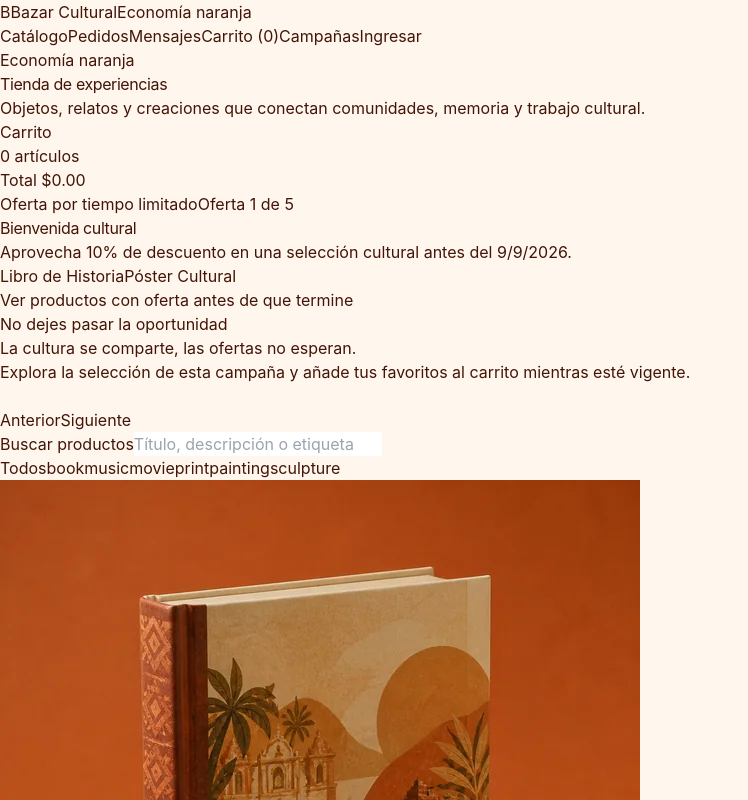
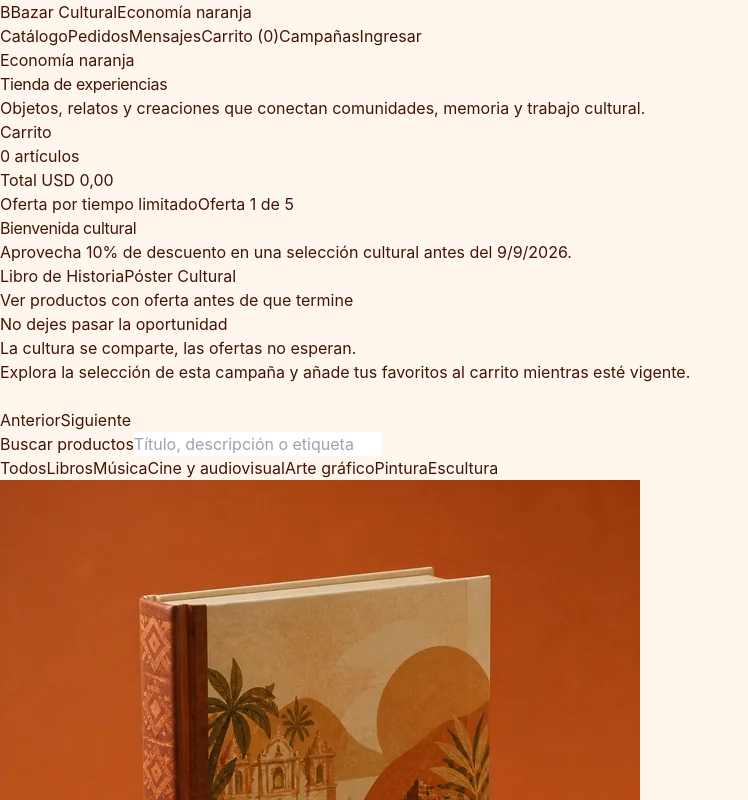
Before and after one commit to cesarcordovaortiz/bazar-cultural, a React (Vite) app: page / in a window 1280 px wide. Shown: the top 800 px of the page, without its empty margins (0-748 px from the left). Built offline with nearby package versions, Linux system fonts and the light colour scheme.

Commit message:
Mejorar localización de categorías y precios

```diff
--- a/src/features/catalog/ProductDetailPage.tsx
+++ b/src/features/catalog/ProductDetailPage.tsx
@@ -2,6 +2,7 @@ import { Link, useParams } from 'react-router-dom';
 import { useCart } from '../cart/CartContext';
 import { useProducts } from './useProducts';
 import { getProductPricing } from '../../lib/pricing';
+import { formatCurrency, getProductTypeLabel } from '../../lib/presentation';
 
 export function ProductDetailPage() {
   const { productId } = useParams<{ productId: string }>();
@@ -19,11 +20,11 @@ export function ProductDetailPage() {
         <div className="aspect-square overflow-hidden rounded-3xl bg-orange-100"><img src={product.image} alt={`Imagen de ${product.name}`} width="640" height="640" className="h-full w-full object-cover" /></div>
         <div className="flex flex-col items-start">
           <Link to="/" className="text-sm font-semibold text-slate-600 underline underline-offset-4">Volver al catálogo</Link>
-          <p className="mt-6 text-sm font-medium uppercase tracking-wider text-slate-500">{product.type}</p>
+          <p className="mt-6 text-sm font-medium uppercase tracking-wider text-slate-500">{getProductTypeLabel(product.type)}</p>
           <h1 className="mt-2 text-3xl font-semibold text-slate-950">{product.name}</h1>
           <p className="mt-4 leading-7 text-slate-600">{product.description}</p>
           <div className="mt-5 flex flex-wrap gap-2">{product.tags.map((tag) => <span key={tag} className="rounded-full bg-slate-100 px-3 py-1 text-sm text-slate-700">{tag}</span>)}</div>
-          <div className="mt-8"><p className="text-3xl font-semibold text-slate-950">${pricing?.finalPrice.toFixed(2)}</p>{pricing?.campaign && <><p className="mt-1 text-sm font-semibold text-orange-800">{pricing.discountPercent}% de descuento · {pricing.campaign.name}</p><p className="mt-1 text-sm text-slate-500 line-through">Precio habitual: ${pricing.originalPrice.toFixed(2)}</p></>}</div>
+          <div className="mt-8"><p className="text-3xl font-semibold text-slate-950">{pricing && formatCurrency(pricing.finalPrice, product.currency)}</p>{pricing?.campaign && <><p className="mt-1 text-sm font-semibold text-orange-800">{pricing.discountPercent}% de descuento · {pricing.campaign.name}</p><p className="mt-1 text-sm text-slate-500 line-through">Precio habitual: {formatCurrency(pricing.originalPrice, product.currency)}</p></>}</div>
           <p className="mt-2 text-sm text-slate-600">{product.inventory} unidades disponibles</p>
           <button type="button" disabled={product.inventory === 0} onClick={() => addProduct(product)} className="mt-6 rounded-2xl bg-slate-950 px-5 py-3 text-sm font-semibold text-white transition-all duration-200 hover:bg-slate-800 active:scale-[0.98] disabled:cursor-not-allowed disabled:bg-slate-400 focus-visible:outline-none focus-visible:ring-2 focus-visible:ring-slate-500">{product.inventory === 0 ? 'Agotado' : 'Añadir al carrito'}</button>
         </div>
--- a/src/features/checkout/CheckoutPage.tsx
+++ b/src/features/checkout/CheckoutPage.tsx
@@ -3,6 +3,7 @@ import { Link, useNavigate } from 'react-router-dom';
 import { useForm } from 'react-hook-form';
 import { useCart } from '../cart/CartContext';
 import { saveOrder } from '../../lib/orderStore';
+import { formatCurrency } from '../../lib/presentation';
 import type { Address, PaymentMethod } from '../../types';
 import { useAuth } from '../auth/useAuth';
 
@@ -145,7 +146,7 @@ export function CheckoutPage() {
 
         <aside className="rounded-3xl bg-slate-950 p-8 text-white shadow-sm">
           <h2 className="text-xl font-semibold">Resumen</h2>
-          <dl className="mt-4 space-y-3 text-sm"><div className="flex justify-between gap-4"><dt className="text-slate-300">Subtotal</dt><dd className="font-semibold">${subtotal.toFixed(2)}</dd></div>{discount > 0 && <div className="flex justify-between gap-4 text-orange-200"><dt>Descuento de campañas</dt><dd className="font-semibold">−${discount.toFixed(2)}</dd></div>}<div className="border-t border-white/20 pt-3"><dt className="text-slate-300">Total del carrito</dt><dd className="mt-1 text-4xl font-semibold">${orderTotal.toFixed(2)}</dd></div></dl>
+          <dl className="mt-4 space-y-3 text-sm"><div className="flex justify-between gap-4"><dt className="text-slate-300">Subtotal</dt><dd className="font-semibold">{formatCurrency(subtotal)}</dd></div>{discount > 0 && <div className="flex justify-between gap-4 text-orange-200"><dt>Descuento de campañas</dt><dd className="font-semibold">−{formatCurrency(discount)}</dd></div>}<div className="border-t border-white/20 pt-3"><dt className="text-slate-300">Total del carrito</dt><dd className="mt-1 text-4xl font-semibold">{formatCurrency(orderTotal)}</dd></div></dl>
           <p className="mt-4 text-sm text-slate-400">{items.length} artículos listos para envío</p>
           {isSubmitted && <p className="mt-4 rounded-3xl bg-green-500/10 px-4 py-3 text-sm text-green-100">Pedido creado correctamente.</p>}
         </aside>
--- a/src/features/orders/admin/AdminOrdersPage.tsx
+++ b/src/features/orders/admin/AdminOrdersPage.tsx
@@ -2,16 +2,13 @@ import { useEffect, useMemo, useState } from 'react';
 import { Link } from 'react-router-dom';
 import { FixedSizeList as List } from 'react-window';
 import { readOrders, subscribeOrders, updateOrderStatus } from '../../../lib/orderStore';
+import { formatCurrency } from '../../../lib/presentation';
 import type { Order, OrderStatus } from '../../../types';
 
 const STATUS_FILTERS: OrderStatus[] = ['PENDIENTE', 'ACEPTADO', 'EN_CAMINO', 'ENTREGADO', 'CANCELADO'];
 const PAGE_SIZE = 20;
 
 type SortOption = 'newest' | 'oldest' | 'total-desc' | 'total-asc';
-
-function formatCurrency(value: number) {
-  return `$${value.toFixed(2)}`;
-}
 
 export function AdminOrdersPage() {
   const [statusFilter, setStatusFilter] = useState<OrderStatus | 'ALL'>('ALL');
--- a/src/features/orders/user/OrderHistoryPage.tsx
+++ b/src/features/orders/user/OrderHistoryPage.tsx
@@ -1,6 +1,7 @@
 import { useEffect, useState } from 'react';
 import { Link } from 'react-router-dom';
 import { readOrders, subscribeOrders } from '../../../lib/orderStore';
+import { formatCurrency } from '../../../lib/presentation';
 import type { Order } from '../../../types';
 
 export function OrderHistoryPage() {
@@ -31,7 +32,7 @@ export function OrderHistoryPage() {
                 </div>
                 <div className="mt-4 flex items-center justify-between text-sm text-slate-600">
                   <span>{order.items.length} artículos</span>
-                  <span>Total ${order.total.toFixed(2)}</span>
+                  <span>Total {formatCurrency(order.total, order.currency)}</span>
                 </div>
               </Link>
             ))
--- a/src/features/shop/ShopPage.tsx
+++ b/src/features/shop/ShopPage.tsx
@@ -3,22 +3,24 @@ import { Link } from 'react-router-dom';
 import { useCart } from '../cart/CartContext';
 import { useProducts } from '../catalog/useProducts';
 import { getProductPricing } from '../../lib/pricing';
+import { formatCurrency, PRODUCT_TYPE_OPTIONS } from '../../lib/presentation';
 import { useActiveCampaigns } from '../campaigns/useActiveCampaigns';
+import type { ProductType } from '../../types';
 
-const PRODUCT_TYPES = ['Todos', 'book', 'music', 'movie', 'print', 'painting', 'sculpture'] as const;
+const PRODUCT_TYPES: Array<{ value: ProductType | 'all'; label: string }> = [{ value: 'all', label: 'Todos' }, ...PRODUCT_TYPE_OPTIONS];
 
 export function ShopPage() {
   const { addProduct, items, total } = useCart();
   const { data: products = [], isLoading } = useProducts();
   const [search, setSearch] = useState('');
-  const [type, setType] = useState<(typeof PRODUCT_TYPES)[number]>('Todos');
+  const [type, setType] = useState<ProductType | 'all'>('all');
   const [activeOfferIndex, setActiveOfferIndex] = useState(0);
   const activeCampaigns = useActiveCampaigns();
 
   const itemCount = useMemo(() => items.reduce((sum, item) => sum + item.quantity, 0), [items]);
   const filteredProducts = useMemo(() => products.filter((product) => {
     const term = search.toLocaleLowerCase();
-    return (type === 'Todos' || product.type === type) && [product.name, product.description, ...product.tags].some((value) => value.toLocaleLowerCase().includes(term));
+    return (type === 'all' || product.type === type) && [product.name, product.description, ...product.tags].some((value) => value.toLocaleLowerCase().includes(term));
   }), [products, search, type]);
   const activeOffer = activeCampaigns[activeOfferIndex % activeCampaigns.length];
   const activeOfferProducts = activeOffer ? products.filter((product) => activeOffer.productIds.includes(product.id)) : [];
@@ -42,7 +44,7 @@ export function ShopPage() {
           >
             <p className="text-xs uppercase tracking-[0.2em] text-orange-100">Carrito</p>
             <p className="text-xl font-semibold">{itemCount} artículos</p>
-            <p className="text-sm text-orange-50">Total ${total.toFixed(2)}</p>
+            <p className="text-sm text-orange-50">Total {formatCurrency(total)}</p>
           </Link>
         </div>
       </section>
@@ -66,7 +68,7 @@ export function ShopPage() {
       <section aria-label="Filtros del catálogo" className="cultural-surface mb-6 rounded-3xl p-5">
         <div className="flex flex-col gap-4 sm:flex-row sm:items-center sm:justify-between">
           <label className="text-sm font-semibold text-stone-700">Buscar productos<input value={search} onChange={(event) => setSearch(event.target.value)} placeholder="Título, descripción o etiqueta" className="mt-2 block w-full rounded-2xl border border-orange-200 bg-orange-50 px-4 py-3 text-stone-900 placeholder:text-stone-500 sm:w-80 focus-visible:outline-none focus-visible:ring-2 focus-visible:ring-orange-600" /></label>
-          <div className="flex flex-wrap gap-2">{PRODUCT_TYPES.map((item) => <button key={item} type="button" aria-pressed={type === item} onClick={() => setType(item)} className={type === item ? 'rounded-full bg-orange-700 px-3 py-2 text-sm font-semibold text-white shadow-sm focus-visible:outline-none focus-visible:ring-2 focus-visible:ring-orange-600' : 'rounded-full bg-orange-100 px-3 py-2 text-sm font-semibold text-stone-700 transition hover:bg-orange-200 focus-visible:outline-none focus-visible:ring-2 focus-visible:ring-orange-600'}>{item === 'Todos' ? item : item}</button>)}</div>
+          <div className="flex flex-wrap gap-2">{PRODUCT_TYPES.map((item) => <button key={item.value} type="button" aria-pressed={type === item.value} onClick={() => setType(item.value)} className={type === item.value ? 'rounded-full bg-orange-700 px-3 py-2 text-sm font-semibold text-white shadow-sm focus-visible:outline-none focus-visible:ring-2 focus-visible:ring-orange-600' : 'rounded-full bg-orange-100 px-3 py-2 text-sm font-semibold text-stone-700 transition hover:bg-orange-200 focus-visible:outline-none focus-visible:ring-2 focus-visible:ring-orange-600'}>{item.label}</button>)}</div>
         </div>
       </section>
 
@@ -86,7 +88,7 @@ export function ShopPage() {
             <p className="mb-5 text-sm leading-6 text-slate-600">{product.description}</p>
             <Link to={`/products/${product.id}`} className="mb-5 inline-flex text-sm font-semibold text-orange-800 underline underline-offset-4 transition hover:text-orange-950 focus-visible:outline-none focus-visible:ring-2 focus-visible:ring-orange-600">Ver detalle</Link>
             <div className="flex items-center justify-between gap-3">
-              <span className="flex flex-col"><span className="text-2xl font-semibold text-slate-900">${pricing.finalPrice.toFixed(2)}</span>{pricing.campaign && <span className="text-sm text-stone-500 line-through">${pricing.originalPrice.toFixed(2)}</span>}</span>
+              <span className="flex flex-col"><span className="text-2xl font-semibold text-slate-900">{formatCurrency(pricing.finalPrice, product.currency)}</span>{pricing.campaign && <span className="text-sm text-stone-500 line-through">{formatCurrency(pricing.originalPrice, product.currency)}</span>}</span>
               <button
                 type="button"
                 onClick={() => addProduct(product)}
--- /dev/null
+++ b/src/lib/presentation.ts
@@ -0,0 +1,25 @@
+import type { ProductType } from '../types';
+
+export const PRODUCT_TYPE_OPTIONS: Array<{ value: ProductType; label: string }> = [
+  { value: 'book', label: 'Libros' },
+  { value: 'music', label: 'Música' },
+  { value: 'movie', label: 'Cine y audiovisual' },
+  { value: 'print', label: 'Arte gráfico' },
+  { value: 'painting', label: 'Pintura' },
+  { value: 'sculpture', label: 'Escultura' },
+];
+
+const PRODUCT_TYPE_LABELS = Object.fromEntries(PRODUCT_TYPE_OPTIONS.map(({ value, label }) => [value, label])) as Record<ProductType, string>;
+
+export function getProductTypeLabel(type: ProductType): string {
+  return PRODUCT_TYPE_LABELS[type];
+}
+
+export function formatCurrency(value: number, currency = 'USD'): string {
+  return new Intl.NumberFormat('es-BO', {
+    style: 'currency',
+    currency,
+    minimumFractionDigits: 2,
+    maximumFractionDigits: 2,
+  }).format(value);
+}
--- a/src/types.ts
+++ b/src/types.ts
@@ -1,4 +1,5 @@
 export type OrderStatus = 'PENDIENTE' | 'ACEPTADO' | 'EN_CAMINO' | 'ENTREGADO' | 'CANCELADO';
+export type ProductType = 'book' | 'music' | 'movie' | 'print' | 'painting' | 'sculpture';
 
 export interface Product {
   id: string;
@@ -7,7 +8,7 @@ export interface Product {
   price: number;
   currency: string;
   inventory: number;
-  type: 'book' | 'music' | 'movie' | 'print' | 'painting' | 'sculpture';
+  type: ProductType;
   tags: string[];
   image: string;
 }
```
Also changed, not shown: src/features/cart/CartPage.tsx (+7 -6 lines), src/features/orders/user/OrderDetailPage.tsx (+5 -4 lines), 2 other files (tests, documents, lock files or other folders).
